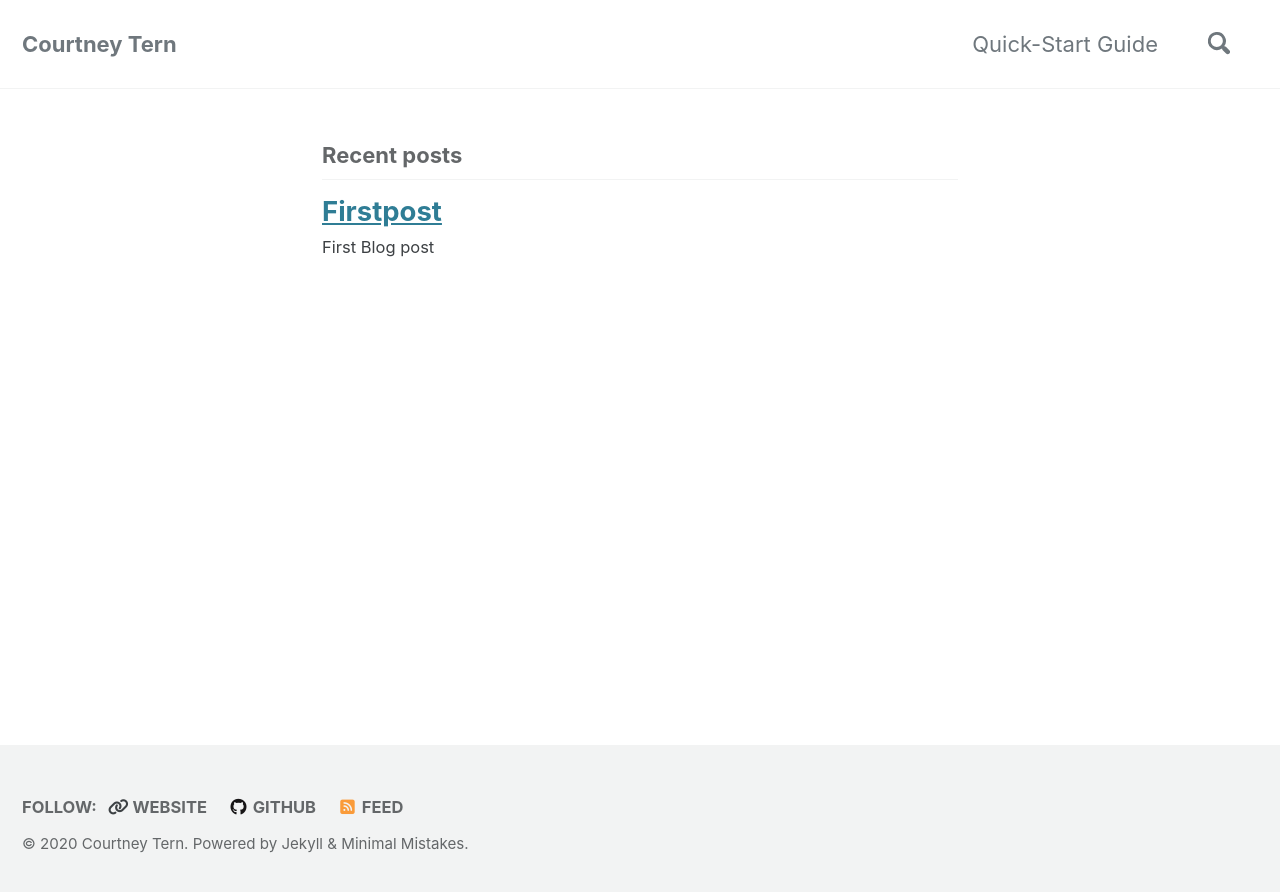
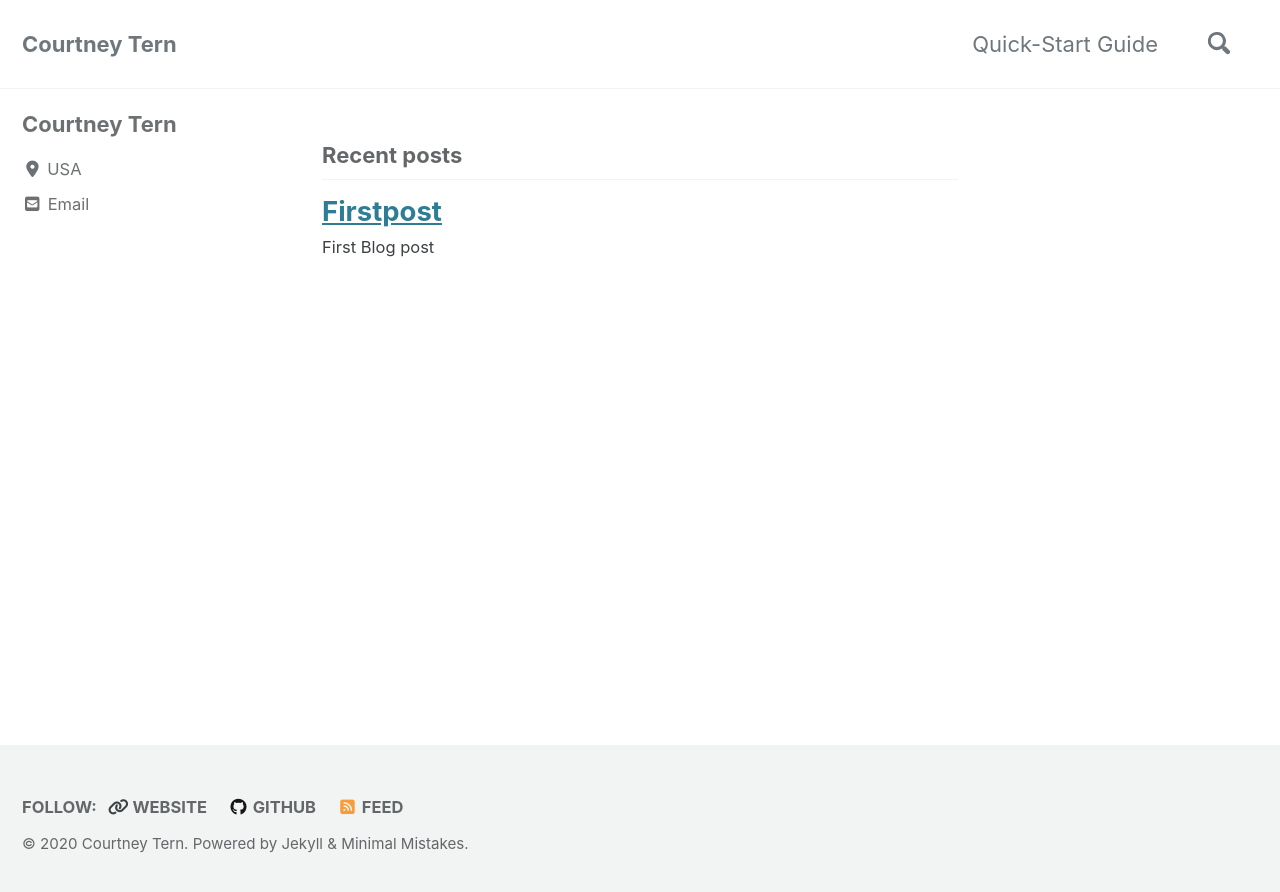
Before and after one commit to courtneytern/courtneytern.github.io, a Jekyll site: the page built from index.html, in a window 1280 px wide. Shown: the top 892 px of the page. Built offline with Jekyll 4.4.1, drawn with Linux system fonts in a browser that asks for light colours; cached includes are drawn as plain includes; nearby versions of some CDN libraries; the list of posts is cut into pages by our own code; part of the change alters nothing that is shown.

```diff
--- a/_config.yml
+++ b/_config.yml
@@ -92,13 +92,15 @@ analytics:
 
 
 # Site Author
-footer:
-# author:
+author:
   name             : "Courtney Tern"
   avatar           : # path of avatar image, e.g. "/assets/images/bio-photo.jpg"
   bio              : " "
   location         : "USA"
   email            : "catern19@gmail.com"
+
+
+footer:
   links:
     # - label: "Email"
     #   icon: "fas fa-fw fa-envelope-square"
```
